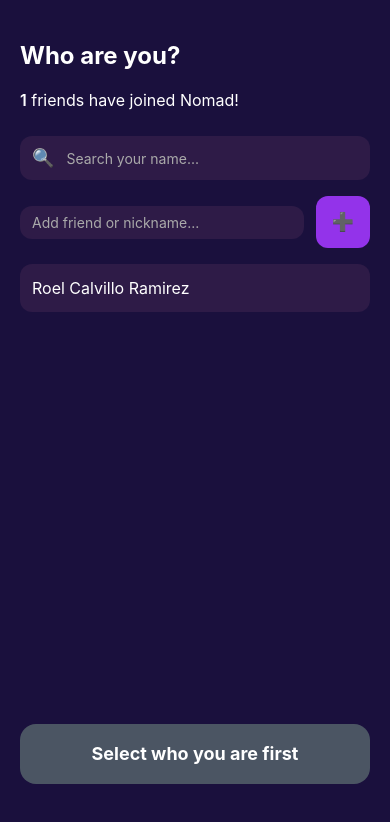
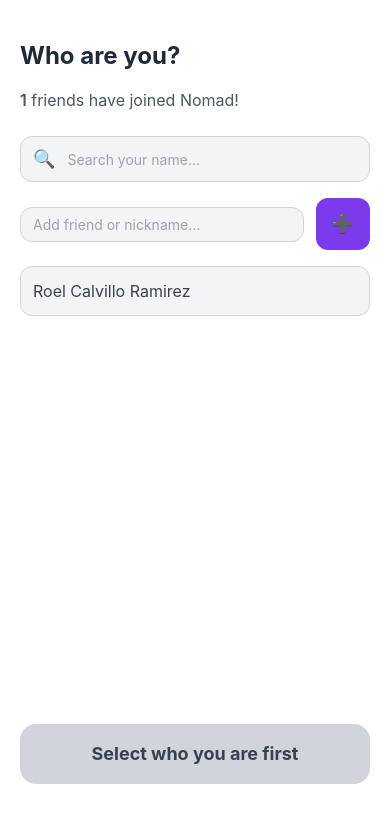
Before and after one commit to BananasDev0/Nomad, a React Native app: screen /ShareAndCollaboratorsScreen in a window 390 px wide. Shown: the top 822 px of the page. Built offline with nearby package versions, Linux system fonts and the light colour scheme.

Commit message:
change styles in shareAndCollaborators

```diff
--- a/screens/ShareAndCollaboratorsScreen.tsx
+++ b/screens/ShareAndCollaboratorsScreen.tsx
@@ -17,21 +17,22 @@ export default function AddFriendsScreen() {
   } = useShareAndCollaborators();
 
   return (
-    <View className="flex-1 bg-[#1a103d] p-5">
+    <View className="flex-1 bg-white p-5">
       {/* Header */}
-      <Text className="text-white text-2xl font-bold mb-4 mt-5">Who are you?</Text>
-      <Text className="text-white text-base mb-6">
+      <Text className="text-[#1F2937] text-2xl font-bold mb-4 mt-5">Who are you?</Text>
+      <Text className="text-[#4B5563] text-base mb-6">
         <Text className="font-semibold">{count}</Text> friends have joined Nomad!
       </Text>
+
       {/* Search */}
-      <View className="flex-row items-center bg-[#2e1b47] rounded-xl px-3 py-2 mb-4">
+      <View className="flex-row items-center bg-[#F3F4F6] border border-[#D1D5DB] rounded-xl px-3 py-2 mb-4">
         <Text className="text-lg mr-2">🔍</Text>
         <TextInput
           placeholder="Search your name..."
-          placeholderTextColor="#aaa"
+          placeholderTextColor="#9CA3AF"
           value={search}
           onChangeText={setSearch}
-          className="flex-1 text-white ml-1"
+          className="flex-1 text-[#374151] ml-1"
         />
       </View>
 
@@ -39,14 +40,14 @@ export default function AddFriendsScreen() {
       <View className="flex-row items-center mb-4">
         <TextInput
           placeholder="Add friend or nickname..."
-          placeholderTextColor="#aaa"
+          placeholderTextColor="#9CA3AF"
           value={friendName}
           onChangeText={setFriendName}
-          className="flex-1 bg-[#2e1b47] text-white px-3 py-2 rounded-xl"
+          className="flex-1 bg-[#F3F4F6] text-[#374151] px-3 py-2 rounded-xl border border-[#D1D5DB]"
         />
         <TouchableOpacity
           onPress={handleAddFriend}
-          className="ml-3 bg-purple-600 px-4 py-3 rounded-xl"
+          className="ml-3 bg-[#7C3AED] px-4 py-3 rounded-xl"
         >
           <Text className="text-white text-lg font-bold">➕</Text>
         </TouchableOpacity>
@@ -62,11 +63,13 @@ export default function AddFriendsScreen() {
             <TouchableOpacity
               onPress={() => handleSelectFriend(item)}
               className={`p-3 rounded-xl mb-2 ${
-                isSelected ? "bg-purple-700" : "bg-[#2e1b47]"
-              }`}
+                isSelected ? "bg-[#7C3AED]" : "bg-[#F3F4F6]"
+              } border border-[#D1D5DB]`}
             >
               <View className="flex-row justify-between items-center">
-                <Text className="text-white text-base">{item}</Text>
+                <Text className={`${isSelected ? "text-white" : "text-[#374151]"} text-base`}>
+                  {item}
+                </Text>
                 {isSelected && <Text className="text-white text-sm">You ✅</Text>}
               </View>
             </TouchableOpacity>
@@ -77,12 +80,12 @@ export default function AddFriendsScreen() {
       {/* Create trip button */}
       <TouchableOpacity
         className={`mt-6 p-4 rounded-2xl items-center mb-10 ${
-          selectedFriend ? "bg-purple-700" : "bg-gray-600"
+          selectedFriend ? "bg-[#7C3AED]" : "bg-[#D1D5DB]"
         }`}
         disabled={!selectedFriend}
-        onPress={()=>{navigation.navigate("TripPreferencesScreen")}}
+        onPress={() => { navigation.navigate("TripPreferencesScreen"); }}
       >
-        <Text className="text-white font-bold text-lg">
+        <Text className={`text-lg font-bold text-center ${selectedFriend ? "text-white" : "text-[#374151]"}`}>
           {selectedFriend ? "Create Trip" : "Select who you are first"}
         </Text>
       </TouchableOpacity>
```
